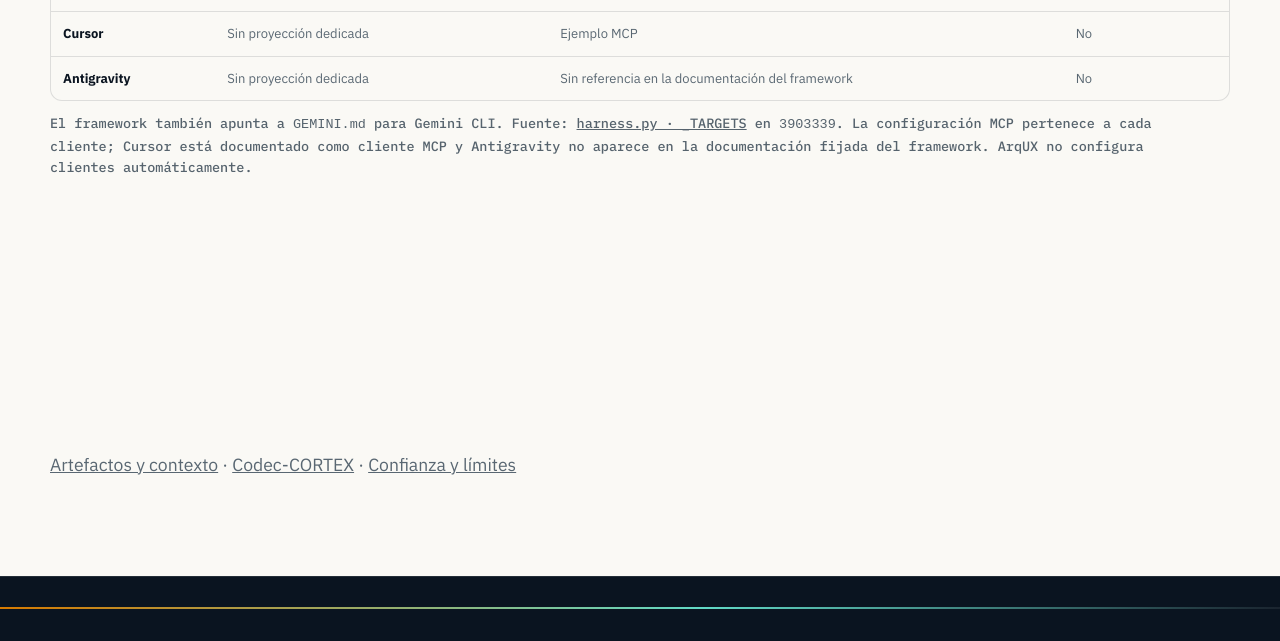
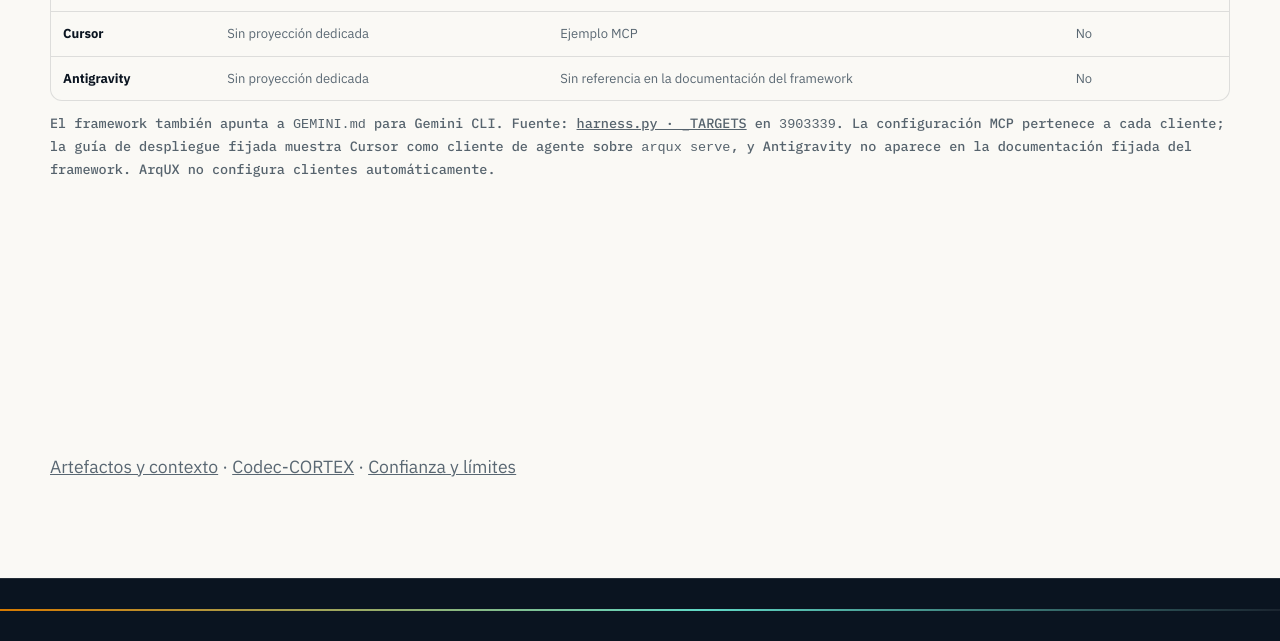
Before and after one commit to FidelErnesto03/arqux-landing, a plain HTML site: page es/como-funciona/index.html in a window 1280 px wide. Shown: the part 3447-4088 px from the top of the page. Drawn offline with Linux system fonts and the light colour scheme.

Commit message:
portal: precise Cursor compatibility wording
Co-authored-by: CommandCodeBot <noreply@commandcode.ai>

```diff
--- a/es/como-funciona/index.html
+++ b/es/como-funciona/index.html
@@ -194,7 +194,7 @@
           <tr><td>Cursor</td><td>Sin proyección dedicada</td><td>Ejemplo MCP</td><td>No</td></tr>
           <tr><td>Antigravity</td><td>Sin proyección dedicada</td><td>Sin referencia en la documentación del framework</td><td>No</td></tr>
         </tbody></table></div>
-        <p class="note">El framework también apunta a <code>GEMINI.md</code> para Gemini CLI. Fuente: <a href="https://github.com/FidelErnesto03/arqux/blob/390333913e0f071a89241187f36cc90289e7e043/src/arqux/adapters/harness.py" target="_blank" rel="noreferrer">harness.py · _TARGETS</a> en <code>3903339</code>. La configuración MCP pertenece a cada cliente; Cursor está documentado como cliente MCP y Antigravity no aparece en la documentación fijada del framework. ArqUX no configura clientes automáticamente.</p>
+        <p class="note">El framework también apunta a <code>GEMINI.md</code> para Gemini CLI. Fuente: <a href="https://github.com/FidelErnesto03/arqux/blob/390333913e0f071a89241187f36cc90289e7e043/src/arqux/adapters/harness.py" target="_blank" rel="noreferrer">harness.py · _TARGETS</a> en <code>3903339</code>. La configuración MCP pertenece a cada cliente; la guía de despliegue fijada muestra Cursor como cliente de agente sobre <code>arqux serve</code>, y Antigravity no aparece en la documentación fijada del framework. ArqUX no configura clientes automáticamente.</p>
       </div>
     </section>
 <section class="section section-light" id="continue">
```
Also changed, not shown: how-it-works/index.html (+1 -1 lines).
